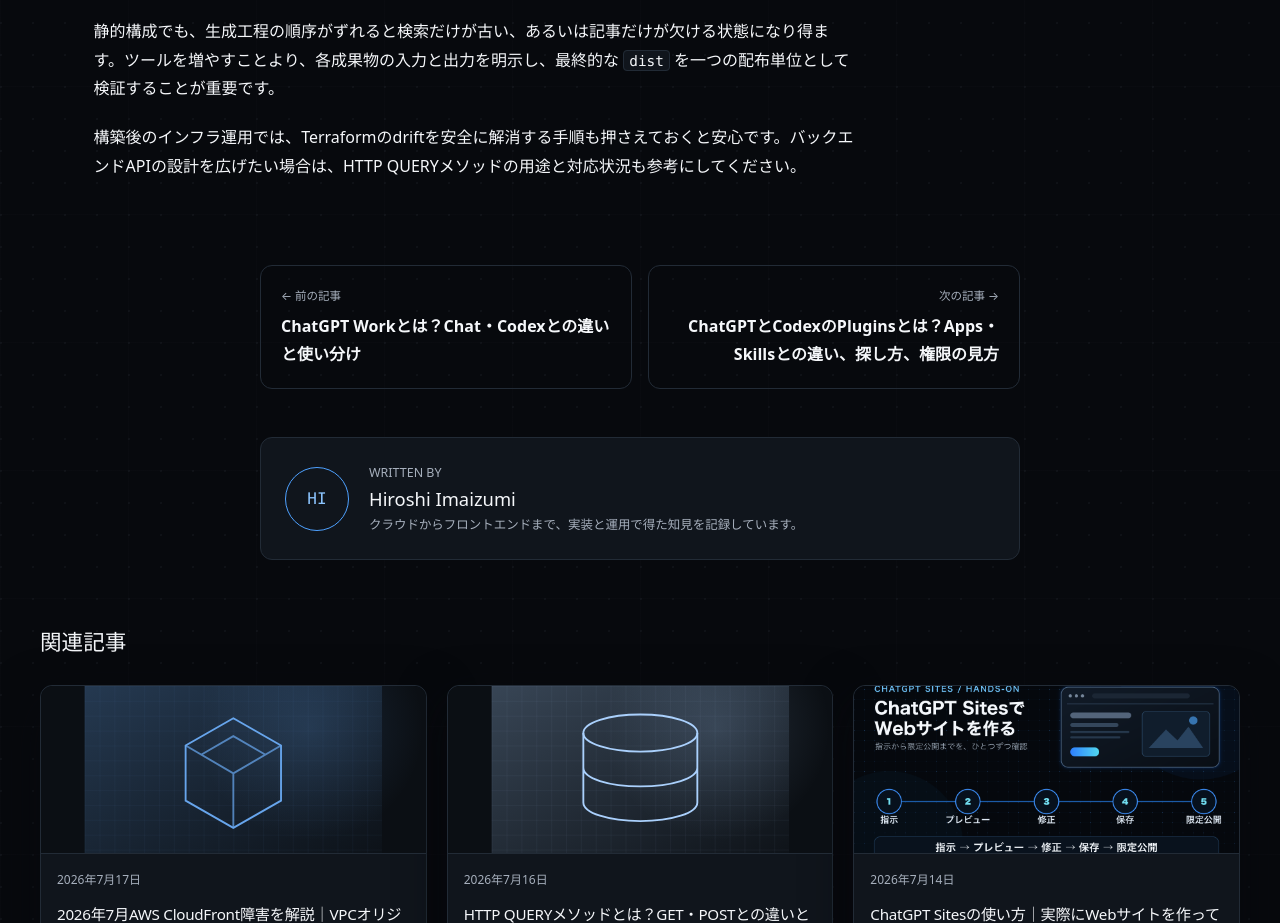
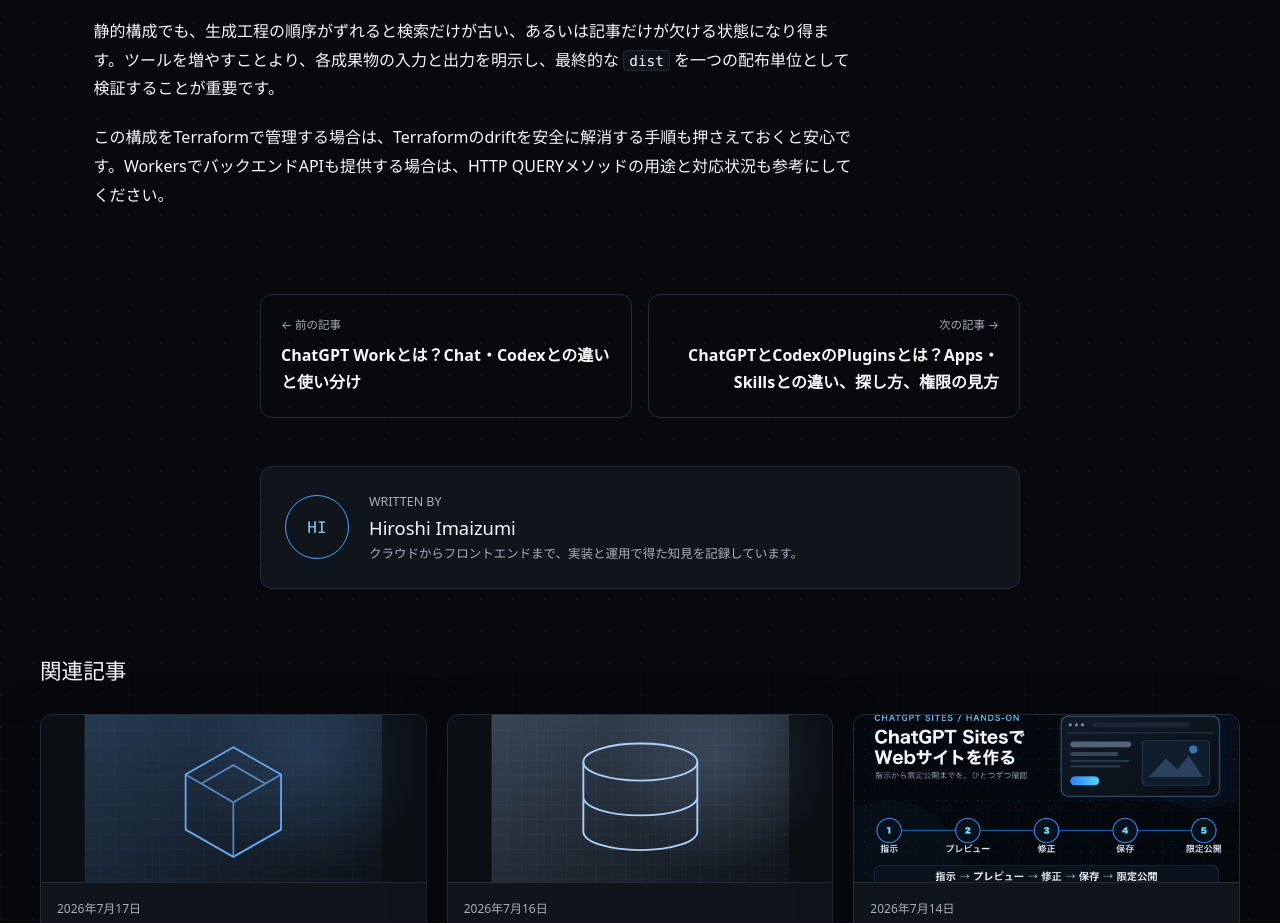
Before and after one commit to hiroshiimaizumi0611/tech-log, an Astro site: page /blog/build-tech-blog-with-astro-2026 in a window 1280 px wide. Shown: the part 5034-5957 px from the top of the page. Built offline with nearby package versions, Linux system fonts and the light colour scheme; Astro itself is replaced by a stand-in of ours; some packages are replaced by stand-ins of ours; no server answers.

Commit message:
content: clarify Astro follow-up links

```diff
--- a/src/content/blog/build-tech-blog-with-astro-2026.md
+++ b/src/content/blog/build-tech-blog-with-astro-2026.md
@@ -141,4 +141,4 @@ Cloudflare WorkersはWorkerコードだけでなく、静的アセットのデ
 
 静的構成でも、生成工程の順序がずれると検索だけが古い、あるいは記事だけが欠ける状態になり得ます。ツールを増やすことより、各成果物の入力と出力を明示し、最終的な `dist` を一つの配布単位として検証することが重要です。
 
-構築後のインフラ運用では、[Terraformのdriftを安全に解消する手順](/blog/terraform-drift-detection/)も押さえておくと安心です。バックエンドAPIの設計を広げたい場合は、[HTTP QUERYメソッドの用途と対応状況](/blog/http-query-method-rfc-10008/)も参考にしてください。
+この構成をTerraformで管理する場合は、[Terraformのdriftを安全に解消する手順](/blog/terraform-drift-detection/)も押さえておくと安心です。WorkersでバックエンドAPIも提供する場合は、[HTTP QUERYメソッドの用途と対応状況](/blog/http-query-method-rfc-10008/)も参考にしてください。
```
